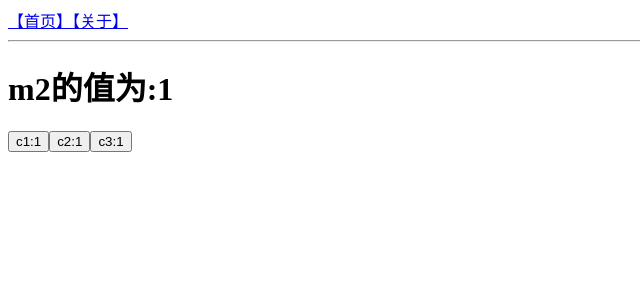
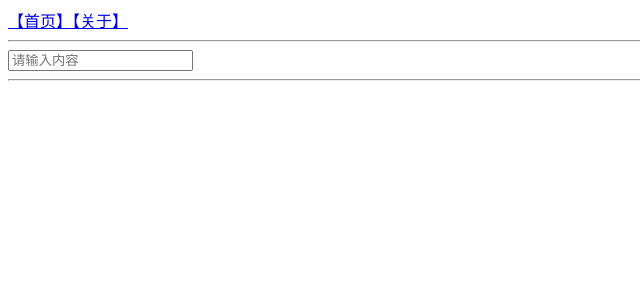
Before and after one commit to btc022003/live-next-1008, a Next.js app: page /about in a window 1280 px wide. Shown: the top 300 px of the page, without its empty margins (0-640 px from the left). Built offline with nearby package versions, Linux system fonts and the light colour scheme.

Commit message:
useCallback

```diff
--- /dev/null
+++ b/src/app/about/_components/callback-demo.tsx
@@ -0,0 +1,58 @@
+'use client';
+import React, { useState, memo, useCallback } from 'react';
+
+// memo作用是对组件做缓存，当组件接收到的属性不改变的时候组件不会重新渲染
+
+// 数据类型定义
+type IItem = {
+  txt: string;
+  id: number;
+};
+
+const Item = ({ txt, del, id }: IItem & { del: (id: number) => void }) => {
+  console.log('Item render');
+  return (
+    <div style={{ borderBottom: '1px solid orange', padding: '12px' }}>
+      <p>{txt}</p>
+      <button onClick={() => del(id)}>删除</button>
+    </div>
+  );
+};
+
+const MemoItem = memo(Item);
+
+function CallbackDemo() {
+  const [list, setList] = useState<IItem[]>([]);
+  const saveHandle = (e: any) => {
+    if (e.keyCode === 13) {
+      if (e.currentTarget.value) {
+        setList([...list, { id: Date.now(), txt: e.currentTarget.value }]);
+      } else {
+        alert('请输入内容');
+      }
+    }
+  };
+
+  // 每一次组件更新之后，这个方法都会重新定义，每一次数据改变之后都是一个新的方法
+  // 为了解决这个问题，可以使用useCallback对function做缓存
+  const del = useCallback((id: number) => {
+    // 这里定义了一个删除函数
+    // console.log(list);
+    // 因为对函数做了缓存，所以此处获取list数据的时候是初始化的数据
+    // 我们改变数据的时候需要使用回调函数的写法设置值
+    setList((v) => {
+      return v.filter((item) => item.id != id);
+    });
+  }, []);
+  return (
+    <div>
+      <input type='text' placeholder='请输入内容' onKeyUp={saveHandle} />
+      <hr />
+      {list.map((item) => (
+        <MemoItem key={item.id} del={del} {...item}></MemoItem>
+      ))}
+    </div>
+  );
+}
+
+export default CallbackDemo;
--- a/src/app/about/page.tsx
+++ b/src/app/about/page.tsx
@@ -4,6 +4,7 @@ import StateDemo from './_components/state-demo';
 import EffectDemo from './_components/effect-demo';
 import RefDemo from './_components/ref-demo';
 import UseMemoDemo from './_components/use-memo-demo';
+import CallbackDemo from './_components/callback-demo';
 
 function About() {
   return (
@@ -12,7 +13,8 @@ function About() {
       {/* <StateDemo /> */}
       {/* <EffectDemo /> */}
       {/* <RefDemo /> */}
-      <UseMemoDemo />
+      {/* <UseMemoDemo /> */}
+      <CallbackDemo />
     </div>
   );
 }
```
